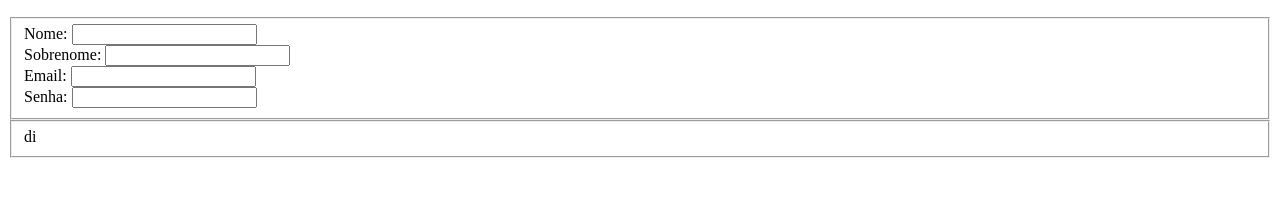
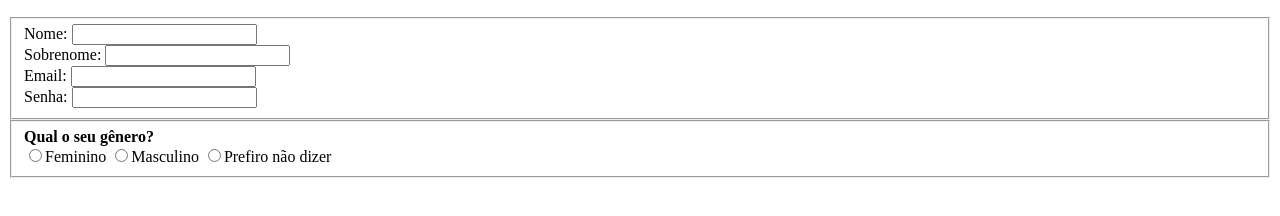
Before and after one commit to esteroliver/Atividades-de-HTML-e-CSS, a plain HTML site: page testes/site-teste.html in a window 1280 px wide. Shown: the part 110-326 px from the top of the page. Drawn offline with Linux system fonts and the light colour scheme.

Commit message:
adição do gênero

```diff
--- a/testes/site-teste.html
+++ b/testes/site-teste.html
@@ -31,7 +31,12 @@
     </fieldset>
 
     <fieldset>
-        di
+        <div>
+            <strong>Qual o seu gênero?</strong><br>
+            <input type="radio" id="feminino" name="feminino">Feminino
+            <input type="radio" id="masculino" name="masculino">Masculino
+            <input type="radio" id="nb" name="nb">Prefiro não dizer
+        </div>
     </fieldset>
 
 
```
